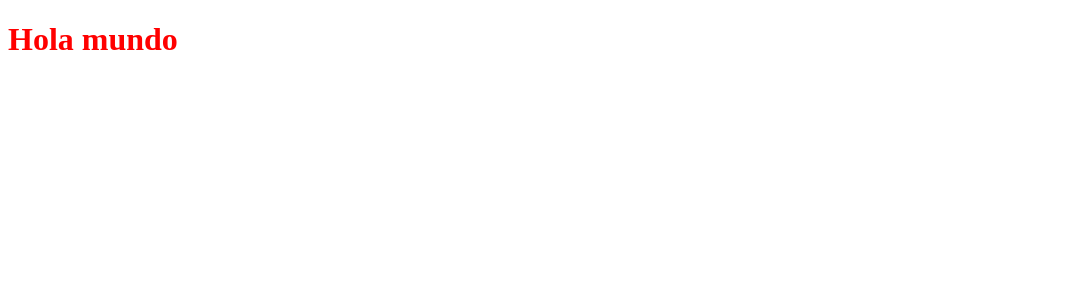
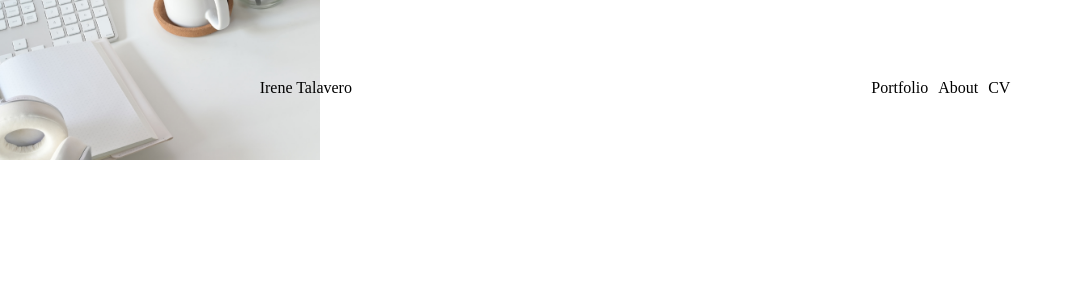
Before and after one commit to IreneTaPa/portfolio, a React (Create React App) app: page / in a window 1280 px wide. Shown: the top 300 px of the page, without its empty margins (0-1072 px from the left). Built offline with nearby package versions, Linux system fonts and the light colour scheme.

Commit message:
start css of header

```diff
--- a/src/components/App.js
+++ b/src/components/App.js
@@ -1,7 +1,9 @@
+import '../styles/Reset.scss';
 import '../styles/App.scss';
+import Header from './Header';
 
 const App = () => {
-  return <h1>Hola mundo</h1>;
+  return <Header />;
 };
 
 export default App;
--- /dev/null
+++ b/src/components/Header.js
@@ -0,0 +1,19 @@
+import '../styles/Header.scss';
+const Header = () => {
+  return (
+    <div className="header">
+      <div className="hero_image"></div>
+      <div className="header_div">
+        <p className="name">Irene Talavero</p>
+        <ul className="list">
+          <li>Portfolio</li>
+          <li>About</li>
+          <li>CV</li>
+        </ul>
+      </div>
+      <div className="div_line"></div>
+    </div>
+  );
+};
+
+export default Header;
--- /dev/null
+++ b/src/styles/Header.scss
@@ -0,0 +1,32 @@
+.header {
+    height: 20vh;
+}
+.hero_image {
+    background-image: url(../images/hero.png);
+    height: 20vh;
+    width: 320px;
+    background-size: cover;
+    position: absolute;
+    z-index: -1;
+}
+.header_div {
+    position: relative;
+    z-index: 2;
+    top: 10vh;
+    display: flex;
+    flex-direction: row;
+    flex-wrap: wrap;
+    align-items: center;
+    justify-content: space-around;
+}
+.list {
+    display: flex;
+}
+li{
+padding-right: 10px;
+
+}
+
+li:hover {
+    text-decoration: underline;
+}
--- /dev/null
+++ b/src/styles/Reset.scss
@@ -0,0 +1,135 @@
+/* http://meyerweb.com/eric/tools/css/reset/
+   v2.0 | 20110126
+   License: none (public domain)
+*/
+
+html,
+body,
+div,
+span,
+applet,
+object,
+iframe,
+h1,
+h2,
+h3,
+h4,
+h5,
+h6,
+p,
+blockquote,
+pre,
+a,
+abbr,
+acronym,
+address,
+big,
+cite,
+code,
+del,
+dfn,
+em,
+img,
+ins,
+kbd,
+q,
+s,
+samp,
+small,
+strike,
+strong,
+sub,
+sup,
+tt,
+var,
+b,
+u,
+i,
+center,
+dl,
+dt,
+dd,
+ol,
+ul,
+li,
+fieldset,
+form,
+label,
+legend,
+table,
+caption,
+tbody,
+tfoot,
+thead,
+tr,
+th,
+td,
+article,
+aside,
+canvas,
+details,
+embed,
+figure,
+figcaption,
+footer,
+header,
+hgroup,
+menu,
+nav,
+output,
+ruby,
+section,
+summary,
+time,
+mark,
+audio,
+video {
+    margin: 0;
+    padding: 0;
+    border: 0;
+    font-size: 100%;
+    font: inherit;
+    vertical-align: baseline;
+}
+
+/* HTML5 display-role reset for older browsers */
+article,
+aside,
+details,
+figcaption,
+figure,
+footer,
+header,
+hgroup,
+menu,
+nav,
+section {
+    display: block;
+}
+
+body {
+    line-height: 1;
+}
+
+ol,
+ul {
+    list-style: none;
+}
+
+blockquote,
+q {
+    quotes: none;
+}
+
+blockquote:before,
+blockquote:after,
+q:before,
+q:after {
+    content: '';
+    content: none;
+}
+
+table {
+    border-collapse: collapse;
+    border-spacing: 0;
+}
```
Also changed, not shown: src/images/hero.png (added).
